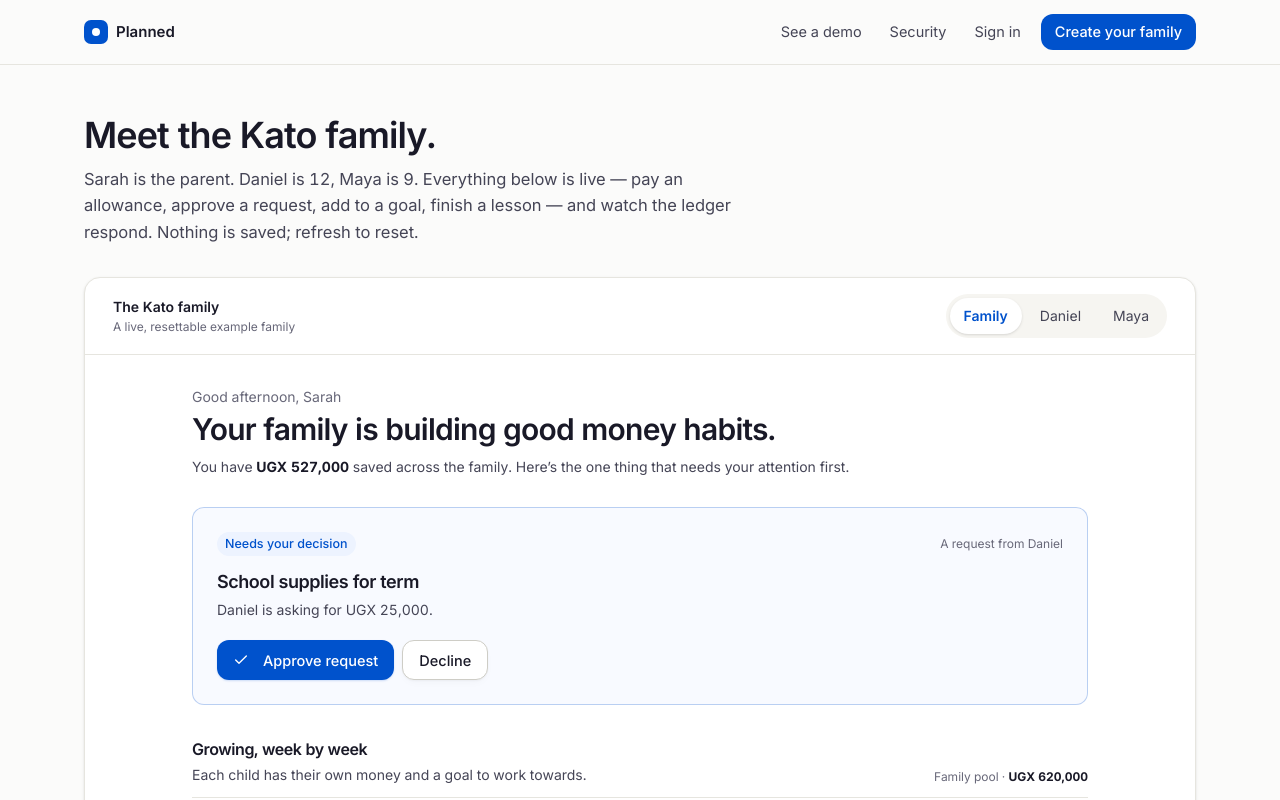
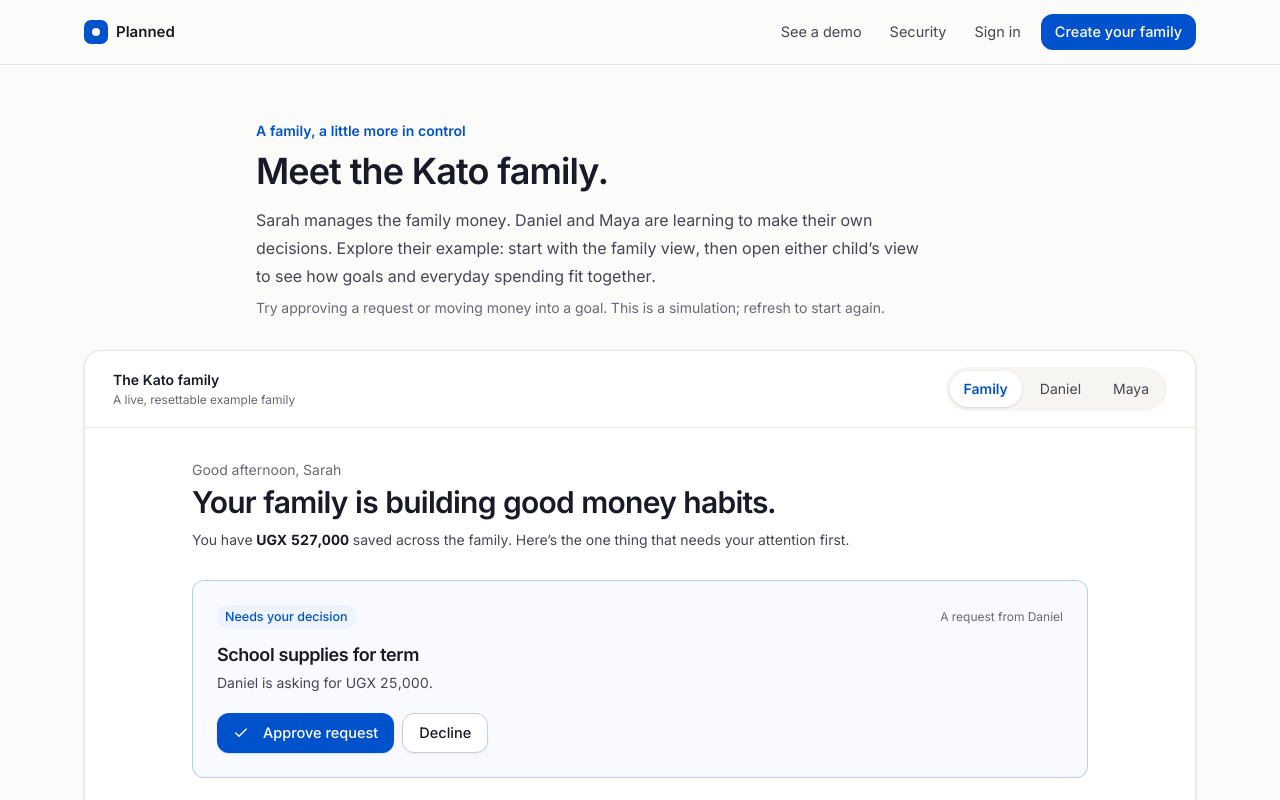
Before and after one commit to isaJrKai/planned, a Next.js app: page /demo in a window 1280 px wide. Shown: the top 800 px of the page. Built offline with nearby package versions, Linux system fonts and the light colour scheme.

Commit message:
Clarify the guided family demo experience

```diff
--- a/src/app/demo/page.tsx
+++ b/src/app/demo/page.tsx
@@ -1,16 +1,18 @@
 import { PublicHeader, PublicFooter } from "@/components/marketing/Shell";
 import { KatoDemo } from "@/components/marketing/KatoDemo";
 
-export const metadata = { title: "Demo — the Kato family" };
+export const metadata = { title: "See how Planned works — the Kato family" };
 
 export default function DemoPage() {
   return (
     <div className="min-h-screen">
       <PublicHeader />
-      <main className="mx-auto max-w-6xl px-5 py-12">
-        <div className="max-w-2xl mb-8">
-          <h1 className="text-[36px] font-semibold leading-tight">Meet the Kato family.</h1>
-          <p className="text-ink-2 mt-2 text-[16.5px]">Sarah is the parent. Daniel is 12, Maya is 9. Everything below is live — pay an allowance, approve a request, add to a goal, finish a lesson — and watch the ledger respond. Nothing is saved; refresh to reset.</p>
+      <main className="mx-auto max-w-6xl px-5 py-10 sm:py-14">
+        <div className="mx-auto mb-8 max-w-3xl">
+          <p className="text-sm font-semibold text-brand">A family, a little more in control</p>
+          <h1 className="mt-2 text-3xl font-semibold leading-tight tracking-tight text-ink sm:text-4xl">Meet the Kato family.</h1>
+          <p className="mt-3 max-w-2xl text-base leading-7 text-ink-2">Sarah manages the family money. Daniel and Maya are learning to make their own decisions. Explore their example: start with the family view, then open either child’s view to see how goals and everyday spending fit together.</p>
+          <p className="mt-2 text-sm text-ink-3">Try approving a request or moving money into a goal. This is a simulation; refresh to start again.</p>
         </div>
         <KatoDemo />
       </main>
```
